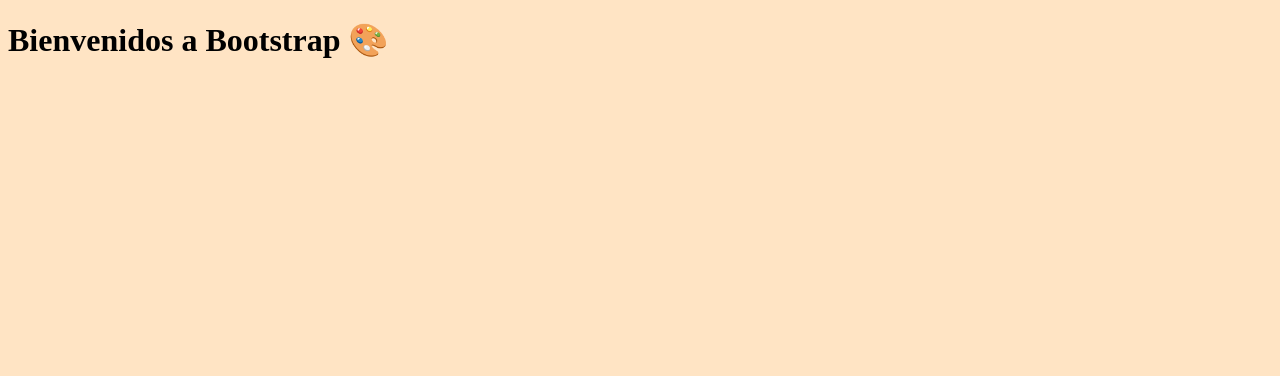
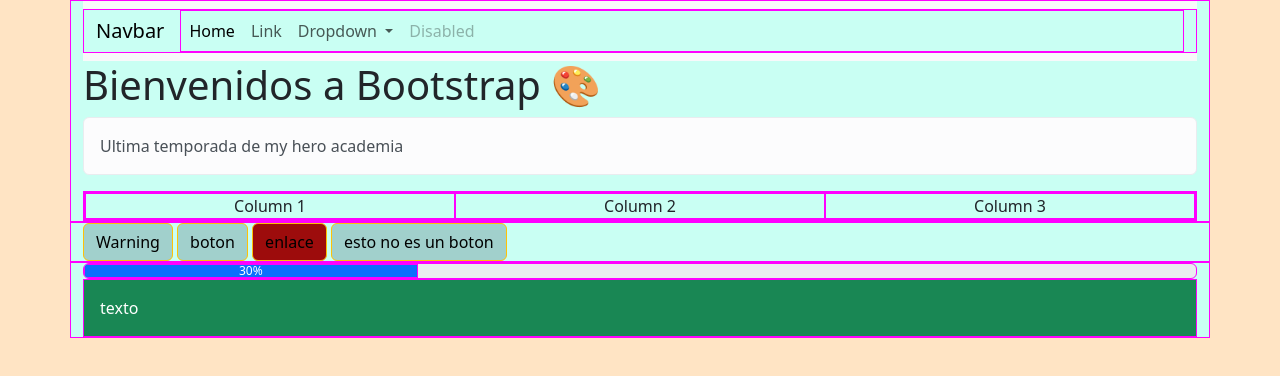
Before and after one commit to 4GeeksAcademy/diegozaratean-html-css-sp-131, a plain HTML site: page index.html in a window 1280 px wide. Drawn offline with nearby package versions, Linux system fonts and the light colour scheme.

Commit message:
finish bootstrap class 1

```diff
--- a/index.html
+++ b/index.html
@@ -1,15 +1,110 @@
 <!DOCTYPE html>
 <html lang="en">
+
 <head>
   <meta charset="UTF-8">
   <meta name="viewport" content="width=device-width, initial-scale=1.0">
   <title>Document</title>
+  <link href="https://cdn.jsdelivr.net/npm/bootstrap@5.3.8/dist/css/bootstrap.min.css" rel="stylesheet"
+    integrity="sha384-sRIl4kxILFvY47J16cr9ZwB07vP4J8+LH7qKQnuqkuIAvNWLzeN8tE5YBujZqJLB" crossorigin="anonymous">
   <link rel="stylesheet" href="style.css">
 </head>
+
 <body>
 
 
+  <div class="container">
+
+
+
+
+
+
+    <nav class="navbar navbar-expand-lg bg-body-tertiary">
+      <div class="container-fluid">
+        <a class="navbar-brand" href="#">Navbar</a>
+        <button class="navbar-toggler" type="button" data-bs-toggle="collapse" data-bs-target="#navbarSupportedContent"
+          aria-controls="navbarSupportedContent" aria-expanded="false" aria-label="Toggle navigation">
+          <span class="navbar-toggler-icon"></span>
+        </button>
+        <div class="collapse navbar-collapse" id="navbarSupportedContent">
+          <ul class="navbar-nav me-auto mb-2 mb-lg-0">
+            <li class="nav-item">
+              <a class="nav-link active" aria-current="page" href="#">Home</a>
+            </li>
+            <li class="nav-item">
+              <a class="nav-link" href="#">Link</a>
+            </li>
+            <li class="nav-item dropdown">
+              <a class="nav-link dropdown-toggle" href="#" role="button" data-bs-toggle="dropdown"
+                aria-expanded="false">
+                Dropdown
+              </a>
+              <ul class="dropdown-menu">
+                <li><a class="dropdown-item" href="#">Action</a></li>
+                <li><a class="dropdown-item" href="#">Another action</a></li>
+                <li>
+                  <hr class="dropdown-divider">
+                </li>
+                <li><a class="dropdown-item" href="#">Something else here</a></li>
+              </ul>
+            </li>
+            <li class="nav-item">
+              <a class="nav-link disabled" aria-disabled="true">Disabled</a>
+            </li>
+          </ul>
+        </div>
+      </div>
+    </nav>
+
     <h1>Bienvenidos a Bootstrap 🎨</h1>
 
+    <div class="alert alert-light" role="alert">
+      Ultima temporada de my hero academia
+    </div>
+
+
+    <div class="container text-center">
+      <div class="row">
+        <div class="col-lg-4 col-md-6">
+          Column 1
+        </div>
+        <div class="col-lg-4 col-md-6 d-none d-sm-block">
+          Column 2
+        </div>
+        <div class="col-lg-4 col-md-6">
+          Column 3
+        </div>
+      </div>
+    </div>
+  </div>
+
+
+  <div class="container">
+    <button type="button" class="btn btn-warning">Warning</button>
+    <button class="btn btn-warning">boton</button>
+    <a href="google.com" class="btn btn-warning boton">enlace</a>
+    <div class="btn btn-warning">esto no es un boton</div>
+  </div>
+
+  <div class="container">
+    <div class="progress" role="progressbar" aria-label="Example with label" aria-valuenow="25" aria-valuemin="0"
+      aria-valuemax="100">
+      <div class="progress-bar" style="width: 30%">30%</div>
+    </div>
+
+    <div class="text-bg-success p-3">
+      texto
+    </div>
+  </div>
+
+
+
+
+
+  <script src="https://cdn.jsdelivr.net/npm/bootstrap@5.3.8/dist/js/bootstrap.bundle.min.js"
+    integrity="sha384-FKyoEForCGlyvwx9Hj09JcYn3nv7wiPVlz7YYwJrWVcXK/BmnVDxM+D2scQbITxI"
+    crossorigin="anonymous"></script>
 </body>
+
 </html>
--- a/style.css
+++ b/style.css
@@ -6,3 +6,13 @@ div {
     background-color: rgb(201, 255, 243);
     border: 1px solid #f0f;
 }
+
+
+
+.btn-warning {
+    background-color: #a1d0cc;
+}
+
+.boton{
+      background-color: #9d0c0c;
+    }
```
